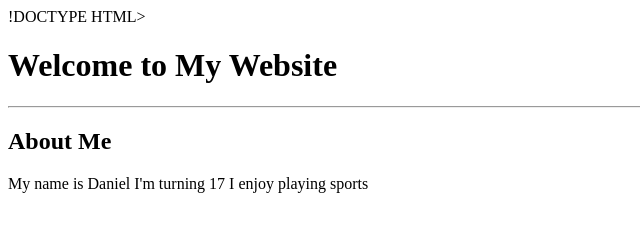
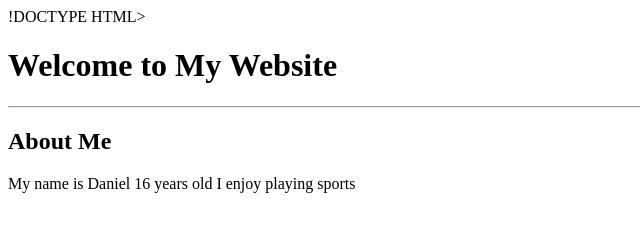
Before and after one commit to dlohtp/dlohtp.github.io, a plain HTML site: page index.html in a window 1280 px wide. Shown: the full height of the page, 0-640 px from the left. Drawn offline with Linux system fonts and the light colour scheme.

Commit message:
Update index.html

```diff
--- a/index.html
+++ b/index.html
@@ -8,8 +8,10 @@
 <h1>Welcome to My Website</h1>
 <hr>
 <h2>About Me</h2>
+<p>
 My name is Daniel
-I'm turning 17
+16 years old
 I enjoy playing sports
+</p>
 </body>
 </html>
```
